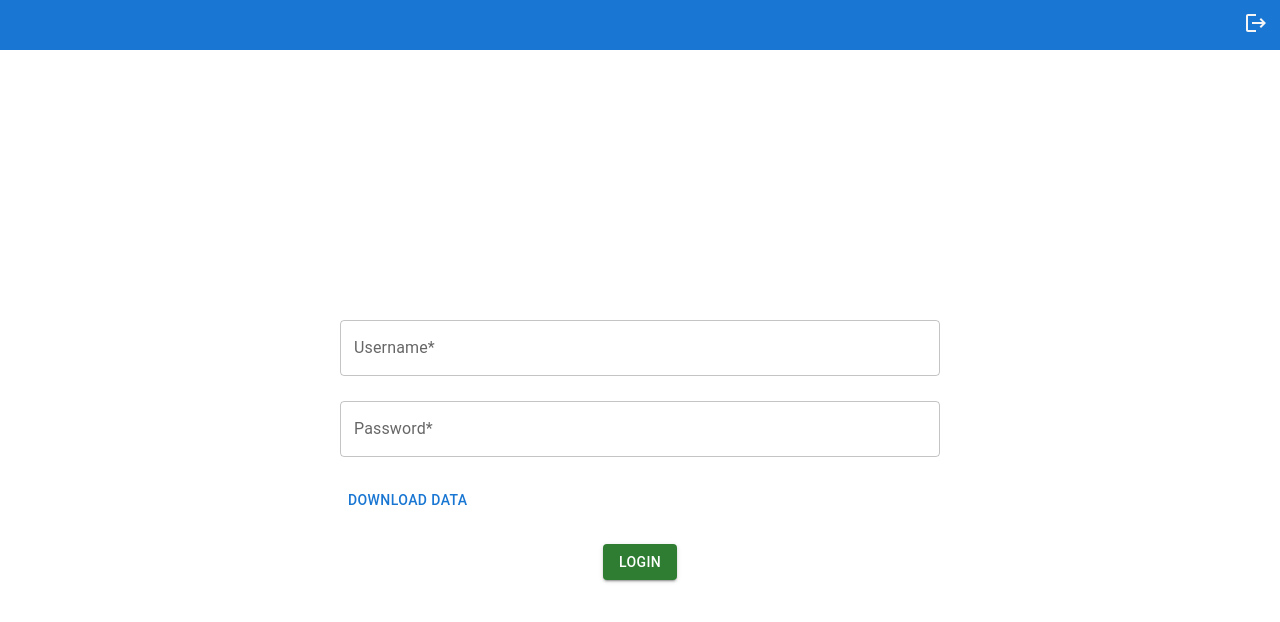
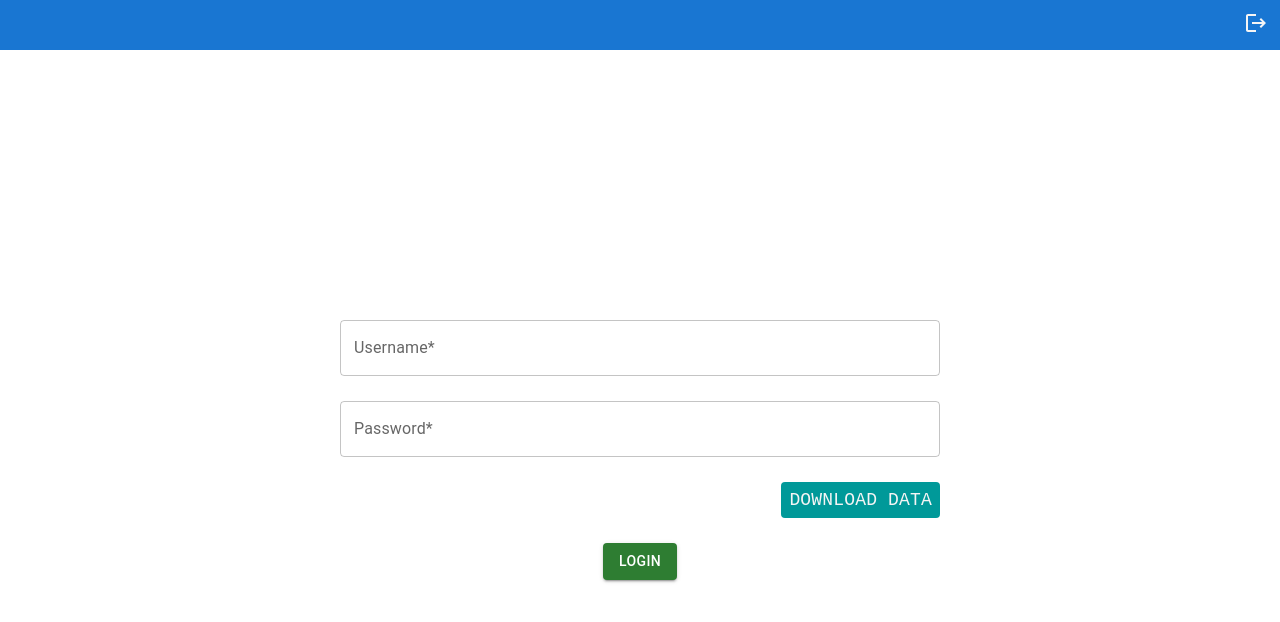
Before and after one commit to Ellipse404/Ellipse404.github.io, a React (Create React App) app: page /login in a window 1280 px wide. Shown: the top 622 px of the page. Built offline with nearby package versions, Linux system fonts and the light colour scheme; no server answers; a web font is replaced by a local one.

Commit message:
btn style

```diff
--- a/src/components/CreateFile/index.js
+++ b/src/components/CreateFile/index.js
@@ -1,43 +1,59 @@
-import axios from 'axios'
-import React, { useEffect, useState } from 'react'
-import { TextField, Box, FormControl, Button } from "@mui/material";
+import axios from "axios";
+import React, { useEffect, useState } from "react";
+import { Box, Button, Typography } from "@mui/material";
+import { makeStyles } from "@mui/styles";
+
+const useStyles = makeStyles((theme) => ({
+  downloadBtn: {
+    width: "auto",
+    height: "36px",
+    backgroundColor: "#009999 !important",
+  },
+
+  typo1: {
+    color: "whitesmoke",
+    fontSize: "18px",
+  },
+}));
 
 const CreateFileComponent = () => {
-  const [data, setData] = useState(null)
+  const [data, setData] = useState(null);
+  const classes = useStyles();
 
   // fetch data from API & state store
 
   useEffect(() => {
     axios(process.env.REACT_APP_API_URL)
       .then((res) => {
-     setData(res.data)
+        setData(res.data);
       })
       .catch((error) => {
-     console.log("Error getting the data : ", error)
-   })
-}, [])
+        console.log("Error getting the data : ", error);
+      });
+  }, []);
 
   // create file
   const downloadTxtFile = () => {
-
     const createFile = document.createElement("a");
-  const file = new Blob([JSON.stringify(data)], {type: 'text/plain'})
-  createFile.href = URL.createObjectURL(file)
+    const file = new Blob([JSON.stringify(data)], { type: "text/plain" });
+    createFile.href = URL.createObjectURL(file);
     createFile.download = "dataFile.txt";
     document.body.appendChild(createFile);
-  createFile.click()
-}
+    createFile.click();
+  };
 
   return (
     <React.Fragment>
-      { console.log("API DATA => ", typeof(JSON.stringify(data)))}
-      <Box>
-        <Button onClick={downloadTxtFile}>
-          Download Data
+      {console.log("API DATA => ", typeof JSON.stringify(data))}
+      <Box sx={{ textAlign: "right" }}>
+        <Button className={classes.downloadBtn} onClick={downloadTxtFile}>
+          <Typography className={classes.typo1}>
+            <pre>Download Data</pre>
+          </Typography>
         </Button>
       </Box>
     </React.Fragment>
-  )
-}
+  );
+};
 
-export default CreateFileComponent
+export default CreateFileComponent;
```
Lines whose indentation alone changed are shown as unchanged.
